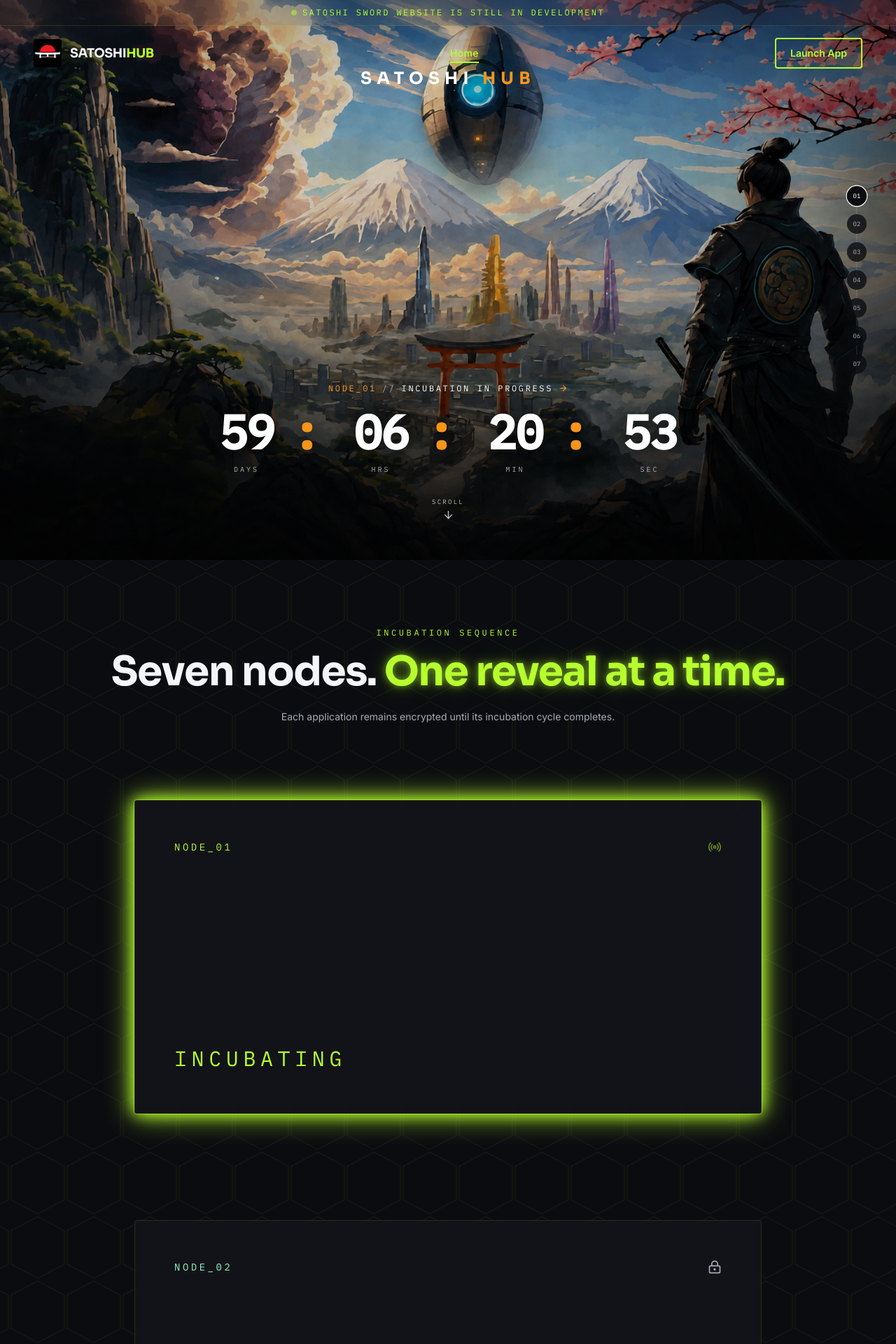
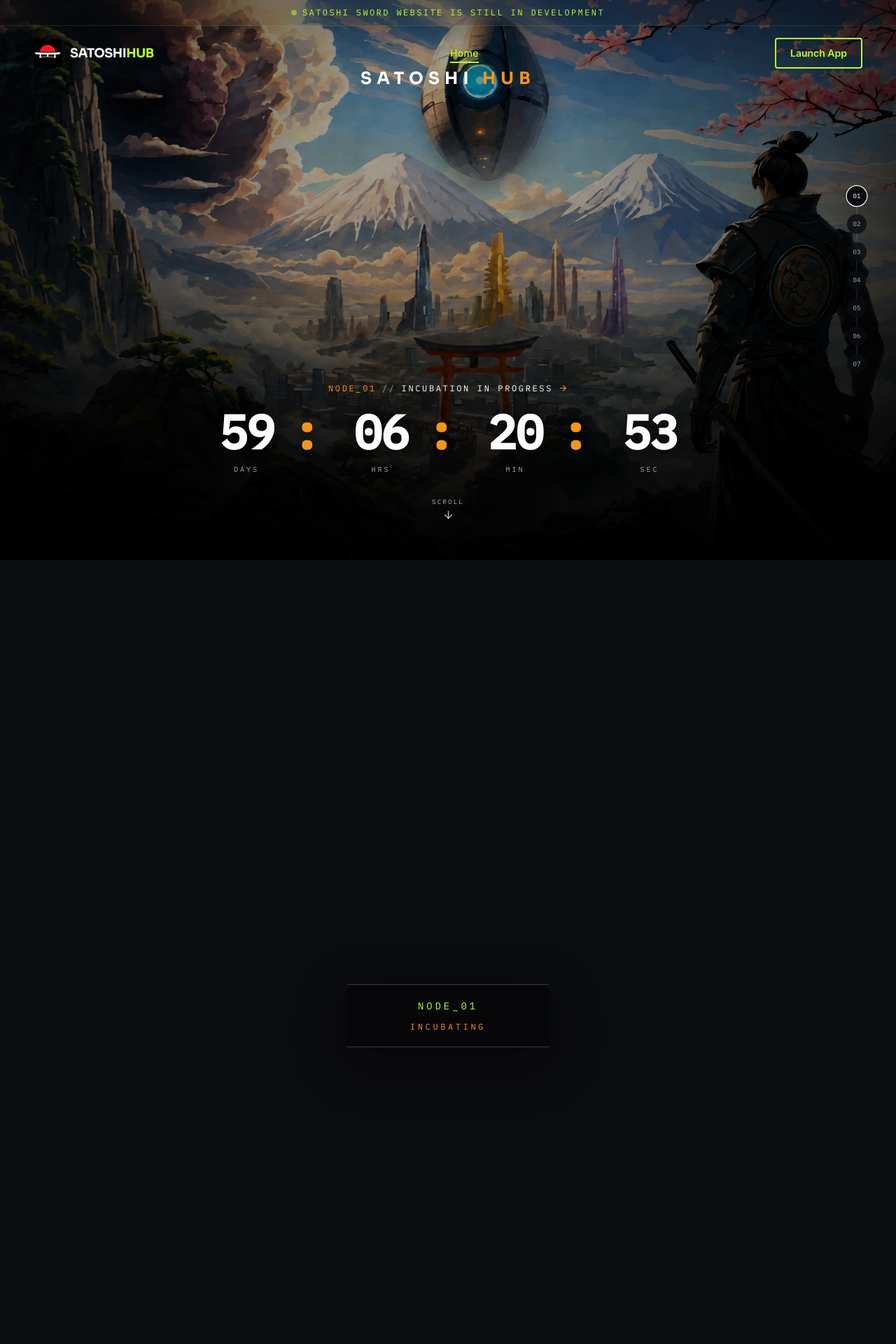
Before and after one commit to Persona-Chain/SatoshiHub, a React (Vite) app in the folder app/: page / in a window 1280 px wide. Shown: the top 1920 px of the page at 70% size. Built offline with nearby package versions, Linux system fonts and the light colour scheme.

Commit message:
Extend cinematic incubator scene through node sequence

```diff
--- a/app/src/index.css
+++ b/app/src/index.css
@@ -3,6 +3,21 @@
 @tailwind base;
 @tailwind components;
 @tailwind utilities;
+
+@keyframes incubator-world-drift {
+  0% { transform: scale(1.035) translate3d(-0.35%, -0.25%, 0); }
+  50% { transform: scale(1.055) translate3d(0.35%, 0.2%, 0); }
+  100% { transform: scale(1.04) translate3d(-0.15%, 0.35%, 0); }
+}
+
+.incubator-world-motion {
+  animation: incubator-world-drift 24s ease-in-out infinite alternate;
+  will-change: transform;
+}
+
+@media (prefers-reduced-motion: reduce) {
+  .incubator-world-motion { animation: none; }
+}
 
 @layer base {
   :root {
--- a/app/src/pages/HomePage.tsx
+++ b/app/src/pages/HomePage.tsx
@@ -62,7 +62,16 @@ const HomePage = () => {
   }, []);
 
   return (
-    <div ref={mainRef} className="relative">
+    <div ref={mainRef} className="relative isolate">
+      <div className="fixed inset-0 -z-10 overflow-hidden bg-dark" aria-hidden="true">
+        <img
+          src="/satoshi-hub-cinematic-hero.png"
+          alt=""
+          className="incubator-world-motion h-full w-full object-cover object-center"
+        />
+        <div className="absolute inset-0 bg-gradient-to-b from-black/15 via-black/25 to-black/70" />
+        <div className="absolute inset-0 bg-[radial-gradient(circle_at_center,transparent_30%,rgba(0,0,0,0.42)_100%)]" />
+      </div>
       <HeroSection className="z-10" />
       <FeatureSection className="z-20" />
       <ContactSection className="z-30" />
--- a/app/src/sections/ContactSection.tsx
+++ b/app/src/sections/ContactSection.tsx
@@ -87,7 +87,7 @@ const ContactSection = ({ className = '' }: ContactSectionProps) => {
   return (
     <section
       ref={sectionRef}
-      className={`relative bg-dark-light min-h-screen py-24 ${className}`}
+      className={`relative bg-black/65 backdrop-blur-[2px] min-h-screen py-24 ${className}`}
     >
       {/* Background Grid */}
       <div className="absolute inset-0 opacity-[0.05]">
--- a/app/src/sections/FeatureSection.tsx
+++ b/app/src/sections/FeatureSection.tsx
@@ -1,6 +1,5 @@
 import { useEffect, useState } from 'react';
 import { Link } from 'react-router-dom';
-import { ArrowUpRight, LockKeyhole, Radio } from 'lucide-react';
 import { NODES, getNodeStatus } from '../lib/nodes';
 import { useNodeClock } from '../hooks/use-node-clock';
 
@@ -29,41 +28,24 @@ const FeatureSection = ({ className = '' }: FeatureSectionProps) => {
   }, []);
 
   return (
-    <section id="nodes" className={`ecosystem-section bg-dark overflow-hidden relative ${className}`}>
-      <div className="absolute inset-0 pointer-events-none">
-        <div className="feat-hex-grid absolute inset-0" />
-        <div className="feat-orb feat-orb-tl absolute" />
-        <div className="feat-orb feat-orb-br absolute" />
-      </div>
-
-      <div className="relative z-10 px-6 lg:px-12 pt-24 pb-8 text-center">
-        <span className="font-mono text-xs tracking-[0.3em] text-neon uppercase mb-3 block">Incubation sequence</span>
-        <h2 className="font-display font-bold text-[clamp(30px,5vw,58px)] tracking-tight leading-tight">
-          Seven nodes. <span className="neon-text">One reveal at a time.</span>
-        </h2>
-        <p className="text-muted-foreground mt-4 max-w-xl mx-auto text-sm leading-relaxed">Each application remains encrypted until its incubation cycle completes.</p>
-      </div>
-
-      <div className="relative z-10 w-full px-6 lg:px-12 pb-24">
+    <section id="nodes" className={`ecosystem-section overflow-hidden relative bg-transparent ${className}`}>
+      <div className="relative z-10 w-full">
         {NODES.map((node) => {
           const status = getNodeStatus(node, now);
           const revealed = status === 'revealed';
           const incubating = status === 'incubating';
           const panel = (
-            <div className={`glass-card w-full max-w-4xl min-h-[22rem] md:min-h-[28rem] rounded-sm p-8 md:p-14 flex flex-col justify-between relative overflow-hidden transition-all duration-500 ${incubating ? 'ring-1 ring-neon/50 shadow-neon' : ''}`}>
-              <div className="flex items-center justify-between">
-                <span className="font-mono text-sm tracking-[0.25em]" style={{ color: node.accent }}>{revealed ? node.name.toUpperCase() : node.label}</span>
-                {incubating ? <Radio size={20} className="text-neon animate-pulse" /> : revealed ? <ArrowUpRight size={20} style={{ color: node.accent }} /> : <LockKeyhole size={20} className="text-muted-foreground" />}
-              </div>
-              <div>
-                {revealed ? (
-                  <p className="font-display text-[clamp(24px,4vw,44px)] text-foreground">{node.descriptor}</p>
-                ) : (
-                  <p className="font-mono text-[clamp(18px,3vw,30px)] tracking-[0.22em] uppercase" style={{ color: incubating ? node.accent : undefined }}>
-                    {incubating ? 'INCUBATING' : 'FORMING'}
-                  </p>
-                )}
-              </div>
+            <div className="inline-flex min-w-56 flex-col items-center border-y border-white/20 bg-black/35 px-8 py-5 text-center shadow-[0_20px_70px_rgba(0,0,0,0.45)] backdrop-blur-[3px] md:min-w-72">
+              <span className="font-mono text-xs tracking-[0.28em] md:text-sm" style={{ color: revealed || incubating ? node.accent : undefined }}>
+                {revealed ? node.name.toUpperCase() : node.label}
+              </span>
+              {revealed ? (
+                <p className="mt-3 font-mono text-[10px] uppercase tracking-[0.22em] text-white/75 md:text-xs">{node.descriptor}</p>
+              ) : (
+                <p className={`mt-3 font-mono text-[10px] tracking-[0.3em] md:text-xs ${incubating ? 'text-[#f7931a]' : 'text-white/55'}`}>
+                  {incubating ? 'INCUBATING' : 'FORMING'}
+                </p>
+              )}
             </div>
           );
 
@@ -72,9 +54,9 @@ const FeatureSection = ({ className = '' }: FeatureSectionProps) => {
               key={node.label}
               id={nodeAnchor(node.number)}
               data-node={node.number}
-              className="min-h-[75vh] flex items-center justify-center py-16 scroll-mt-20"
+              className="min-h-screen flex items-end justify-center px-6 pb-[13vh] pt-28 scroll-mt-20"
             >
-              {revealed && node.path ? <Link to={node.path} className="w-full max-w-4xl">{panel}</Link> : panel}
+              {revealed && node.path ? <Link to={node.path}>{panel}</Link> : panel}
             </article>
           );
         })}
--- a/app/src/sections/HeroSection.tsx
+++ b/app/src/sections/HeroSection.tsx
@@ -19,13 +19,7 @@ const HeroSection = ({ className = '' }: HeroSectionProps) => {
   };
 
   return (
-    <section className={`hero-section section-pinned relative min-h-screen overflow-hidden bg-dark ${className}`}>
-      <img
-        src="/satoshi-hub-cinematic-hero.png"
-        alt=""
-        className="absolute inset-0 h-full w-full object-cover object-center"
-        aria-hidden="true"
-      />
+    <section className={`hero-section section-pinned relative min-h-screen overflow-hidden bg-transparent ${className}`}>
       <div className="absolute inset-0 bg-gradient-to-b from-black/20 via-transparent to-black/70" />
       <div className="absolute inset-0 bg-[radial-gradient(circle_at_center,transparent_35%,rgba(0,0,0,0.34)_100%)]" />
 
```
